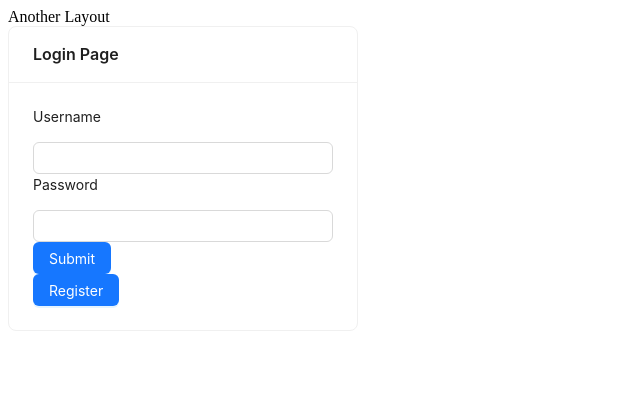
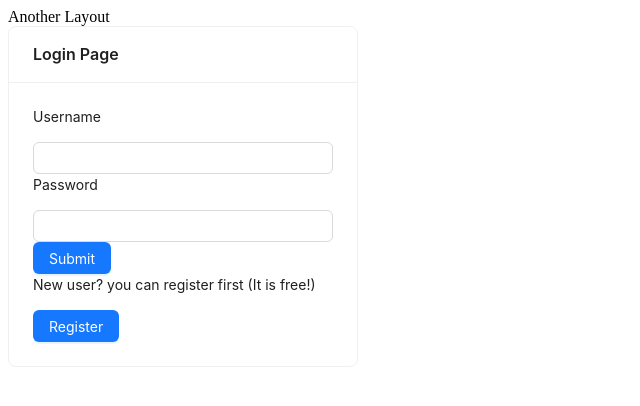
Before and after one commit to RevoU-FSSE-2/week-13-andalanaldi, a React (Vite) app: page /login in a window 1280 px wide. Shown: the top 406 px of the page, without its empty margins (0-640 px from the left). Built offline with nearby package versions, Linux system fonts and the light colour scheme.

Commit message:
feat: add regis title on login page above regis button

```diff
--- a/src/components/LoginForm/index.tsx
+++ b/src/components/LoginForm/index.tsx
@@ -47,6 +47,7 @@ const LoginForm = ({ onSubmit } : Props) => {
                 </div>
                 <Button type={'primary'} htmlType={"submit"}>Submit</Button>
                 <br></br>
+                <Typography.Paragraph>{'New user? you can register first (It is free!)'}</Typography.Paragraph>
                 <Button type={'primary'} htmlType={"submit"}>Register</Button>
             </form>
         </Card>
```
